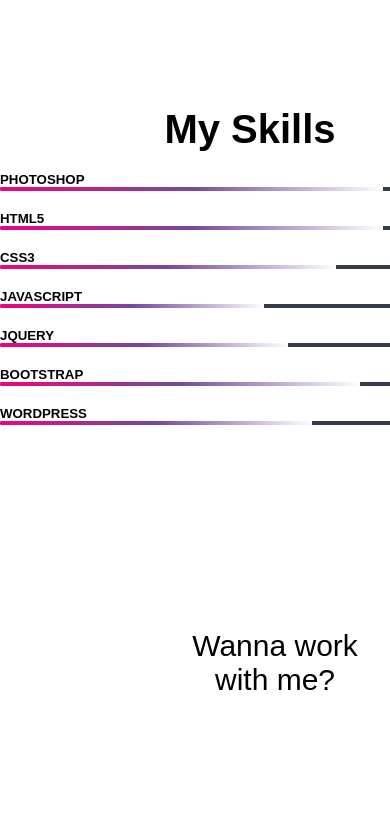
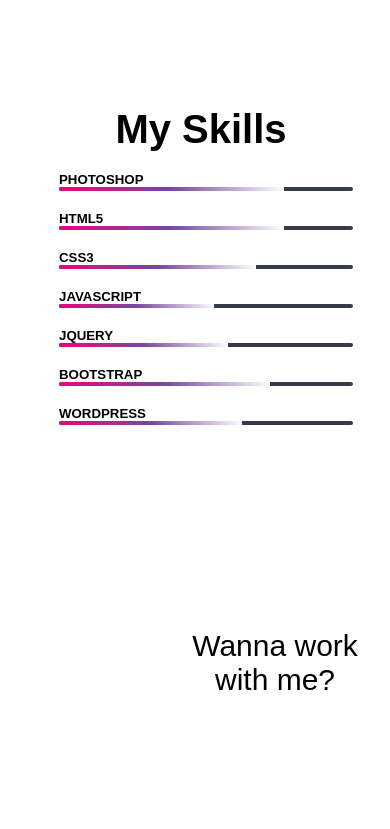
Before and after one commit to portiabhowmick/portiabhowmick.github.io, a plain HTML site: page index.html in a window 390 px wide. Shown: the part 1134-1963 px from the top of the page. Drawn offline with Linux system fonts and the light colour scheme.

Commit message:
Update style.css

```diff
--- a/css/style.css
+++ b/css/style.css
@@ -24,6 +24,7 @@
     font: 100%/1.5em;
     font-family: sans-serif;
 }
+
 .container {
     width: 1920px;
     margin: 0 auto;
@@ -447,6 +448,15 @@
         margin-left: 0;
     }
 
+    .skills h4 {
+        margin-left: -98px;
+    }
+
+    .skills li {
+        width: 353px;
+        padding-left: 59px;
+    }
+
 }
 
 /* // Small devices (landscape phones, 576px and up) */
```
